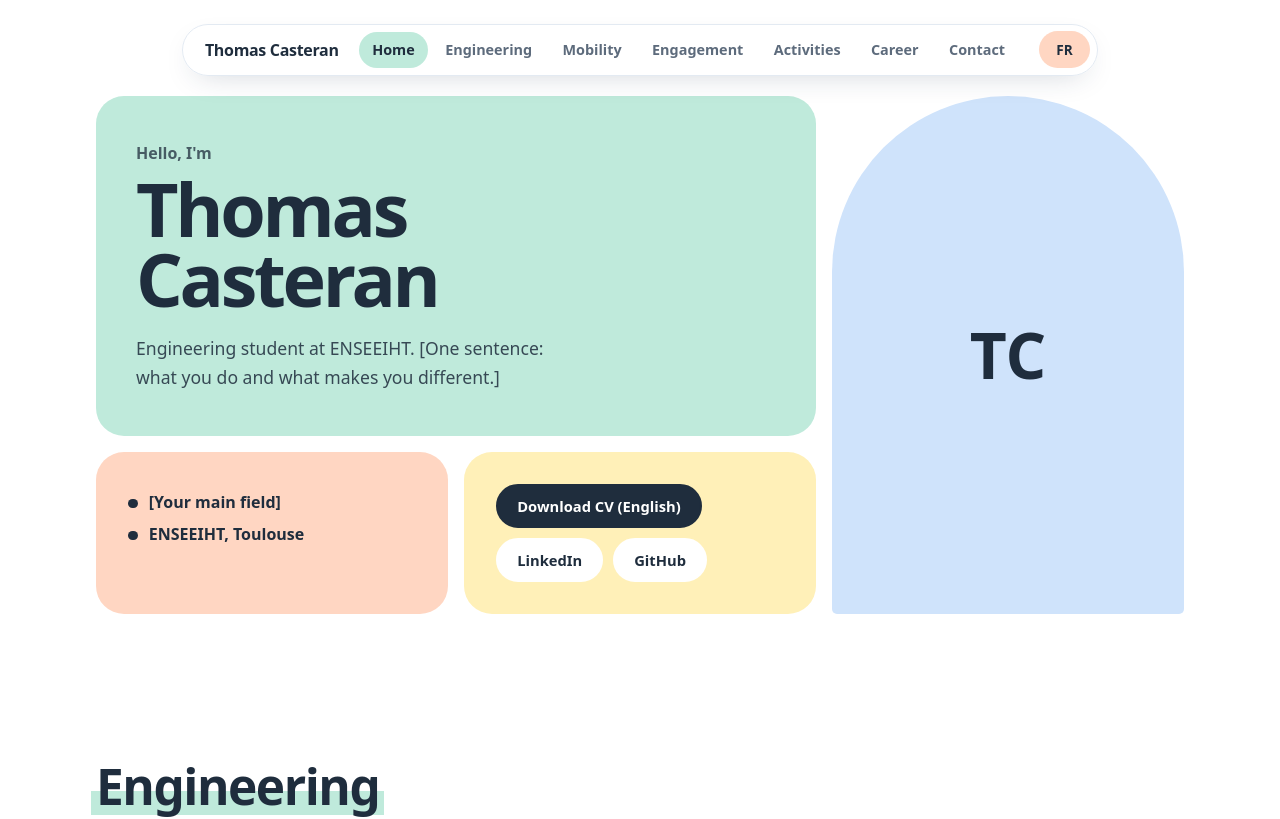
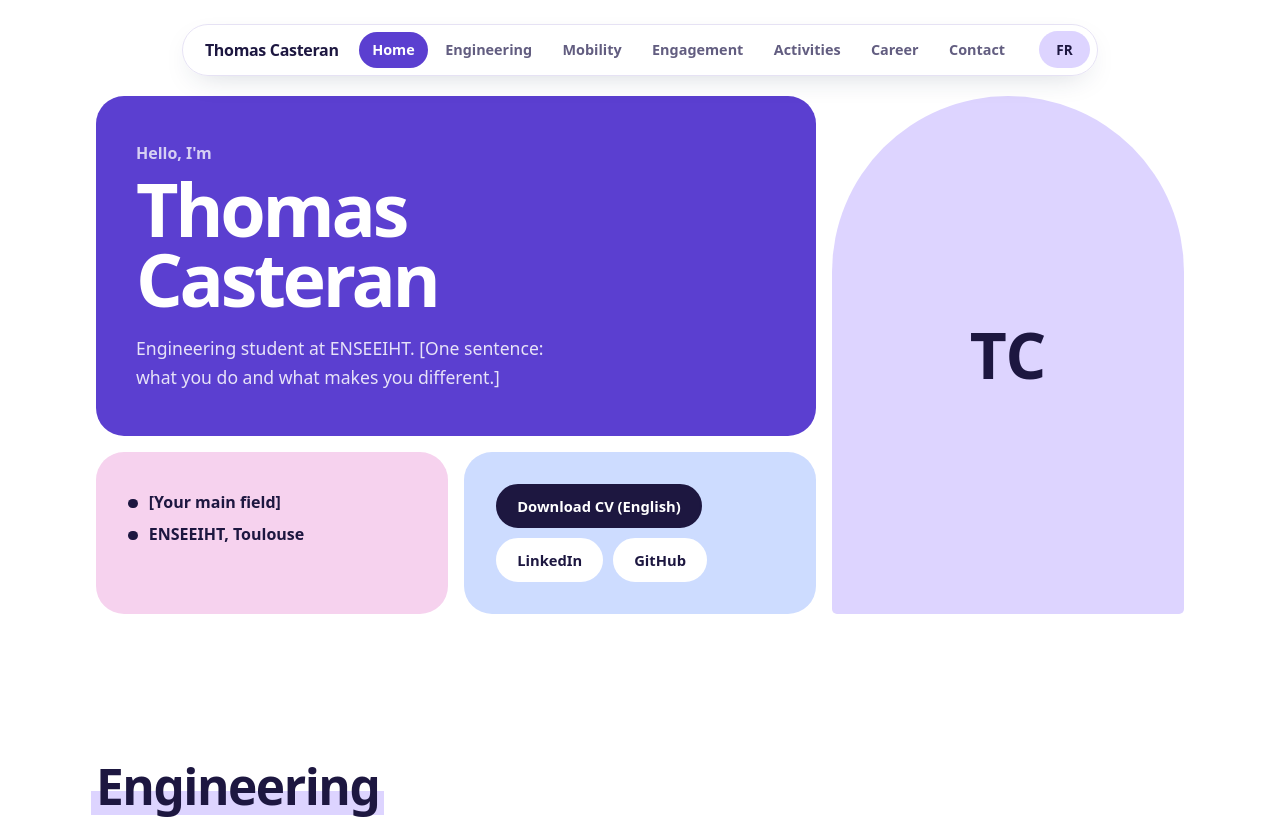
Before and after one commit to ChenPaaland/E-portfolio, a plain HTML site: page index.html in a window 1280 px wide. Shown: the top 819 px of the page. Drawn offline with Linux system fonts and the light colour scheme.

Commit message:
Update style.css

```diff
--- a/css/style.css
+++ b/css/style.css
@@ -1,10 +1,10 @@
-:root{--bg:#fff;--ink:#1f2d3d;--muted:#5d6b7c;--line:#e3eaf2;--panel:#fff;--link:#25778a;
- --c1:#bfeadb;--c2:#ffd6c2;--c3:#cfe3fb;--c4:#fff0b8;--coral:#f2a68c;--onp:#1f2d3d}
-@media(prefers-color-scheme:dark){:root{--bg:#121826;--ink:#eaf0fa;--muted:#a3b0c4;--line:#27324a;--panel:#1b2438;--link:#8fd3e4}}
+:root{--bg:#fff;--ink:#1d1740;--muted:#625d80;--line:#e6e2f4;--panel:#fff;--link:#5b3fd0;
+ --c1:#ddd4ff;--c2:#f6d2ee;--c3:#cddcff;--c4:#ece4ff;--accent:#5b3fd0;--onacc:#fff;--onp:#1d1740}
+@media(prefers-color-scheme:dark){:root{--bg:#110f1f;--ink:#ece9fb;--muted:#a7a3c0;--line:#2a2645;--panel:#1b1830;--link:#b6a8ff;--accent:#a593ff;--onacc:#15112b}}
 *{box-sizing:border-box}
 html{scroll-behavior:smooth;scroll-padding-top:6rem}
 body{margin:0;background:var(--bg);color:var(--ink);font:1rem/1.65 system-ui,-apple-system,"Segoe UI",Roboto,sans-serif}
-a{color:var(--link)}a:focus-visible,button:focus-visible{outline:3px solid var(--coral);outline-offset:3px}
+a{color:var(--link)}a:focus-visible,button:focus-visible{outline:3px solid var(--accent);outline-offset:3px}
 .skip{position:absolute;left:-9999px}.skip:focus{left:1rem;top:1rem;background:var(--panel);padding:.5rem;z-index:99}
 /* floating pill navigation */
 .bar{position:sticky;top:.75rem;z-index:10;display:flex;justify-content:center;padding:.75rem 1rem 0;pointer-events:none}
@@ -13,18 +13,18 @@ a{color:var(--link)}a:focus-visible,button:focus-visible{outline:3px solid var(-
 #nav{display:flex;gap:.2rem}
 #nav a{color:var(--muted);text-decoration:none;font-size:.9rem;font-weight:600;padding:.4rem .85rem;border-radius:999px;white-space:nowrap}
 #nav a:hover{color:var(--ink)}
-#nav a[aria-current=true]{background:var(--c1);color:var(--onp)}
-.pill{border:0;background:var(--c2);color:var(--onp);border-radius:999px;padding:.45rem 1.1rem;font:inherit;font-size:.85rem;font-weight:800;cursor:pointer}
-.pill:hover{background:var(--c4)}
+#nav a[aria-current=true]{background:var(--accent);color:var(--onacc)}
+.pill{border:0;background:var(--c1);color:var(--onp);border-radius:999px;padding:.45rem 1.1rem;font:inherit;font-size:.85rem;font-weight:800;cursor:pointer}
+.pill:hover{background:var(--c2)}
 /* hero: bento grid */
 .hero{padding:2rem clamp(1.25rem,6vw,6rem) 4rem}
 .bento{max-width:68rem;margin:auto;display:grid;grid-template-columns:repeat(6,1fr);gap:1rem}
 .tile{border-radius:1.75rem;padding:2rem;color:var(--onp);animation:rise .7s ease both}
 .tile:nth-child(2){animation-delay:.08s}.tile:nth-child(3){animation-delay:.16s}.tile:nth-child(4){animation-delay:.24s}
-.t-name{grid-column:1/5;background:var(--c1);padding:2.75rem 2.5rem}
-.t-photo{grid-column:5/7;grid-row:1/3;padding:0;overflow:hidden;background:var(--c3);border-radius:999px 999px 1.75rem 1.75rem;min-height:24rem}
+.t-name{grid-column:1/5;background:var(--accent);color:var(--onacc);padding:2.75rem 2.5rem}
+.t-photo{grid-column:5/7;grid-row:1/3;padding:0;overflow:hidden;background:var(--c1);border-radius:999px 999px 1.75rem 1.75rem;min-height:24rem}
 .t-hi{grid-column:1/3;background:var(--c2)}
-.t-links{grid-column:3/5;background:var(--c4);display:flex;align-items:center}
+.t-links{grid-column:3/5;background:var(--c3);display:flex;align-items:center}
 .hello{margin:0 0 .5rem;font-weight:600;opacity:.75}
 h1{margin:0 0 1.25rem;font-size:clamp(2.6rem,6vw,4.6rem);line-height:.95;letter-spacing:-.045em;font-weight:800}
 h1 span{display:block}
@@ -37,9 +37,9 @@ h1 span{display:block}
 .t-links .btn.solid{background:var(--onp);border-color:var(--onp);color:#fff}
 /* buttons */
 .btn{display:inline-block;border:2px solid var(--line);border-radius:999px;padding:.5rem 1.2rem;font-weight:700;font-size:.92rem;text-decoration:none;color:var(--ink);background:var(--panel)}
-.btn:hover{border-color:var(--coral)}
-.btn.solid{background:var(--c1);border-color:var(--c1);color:var(--onp)}.btn.solid:hover{background:var(--c2);border-color:var(--c2)}
-.btn.sky{background:var(--c3);border-color:var(--c3);color:var(--onp)}
+.btn:hover{border-color:var(--accent)}
+.btn.solid{background:var(--accent);border-color:var(--accent);color:var(--onacc)}.btn.solid:hover{opacity:.88}
+.btn.sky{background:var(--c1);border-color:var(--c1);color:var(--onp)}
 .links,.cta{display:flex;gap:.6rem;flex-wrap:wrap;margin:0}.cta{margin-bottom:2rem}
 /* sections: left aligned, marker-style titles */
 section{padding:5rem clamp(1.25rem,6vw,6rem) 1rem}.hero{padding-top:2rem}
```
